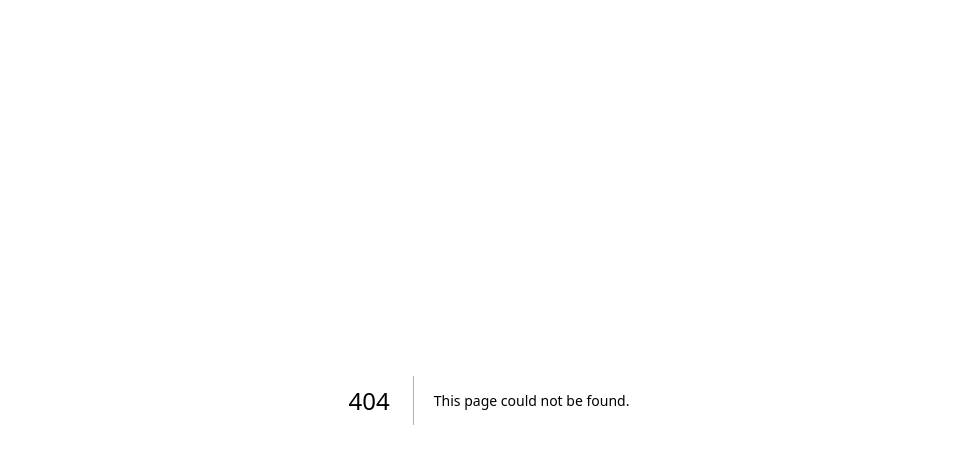
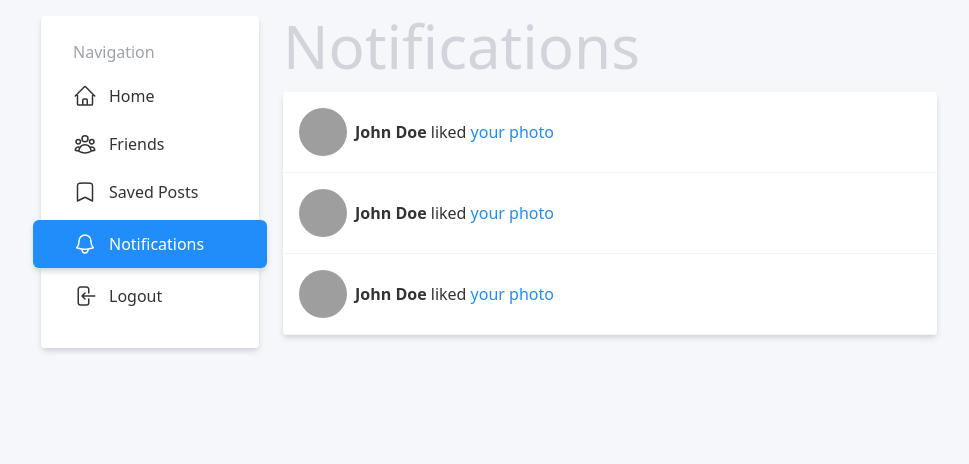
Before and after one commit to korbal/social-media, a Next.js app: page /notifications in a window 1280 px wide. Before the commit this address had no page. Shown: the top 464 px of the page, without its empty margins (151-1120 px from the left). Built offline with nearby package versions, Linux system fonts and the light colour scheme; grey boxes are pictures that could not be loaded.

Commit message:
feat: Add active state to Saved Posts and Notifications links.

```diff
--- a/components/NavigationCard.js
+++ b/components/NavigationCard.js
@@ -61,7 +61,14 @@ export default function NavigationCard() {
           </svg>
           Friends
         </Link>
-        <a href="" className={nonactiveElementClasses}>
+        <a
+          href="/saved"
+          className={
+            pathname === "/saved"
+              ? activeElementClasses
+              : nonactiveElementClasses
+          }
+        >
           <svg
             xmlns="http://www.w3.org/2000/svg"
             fill="none"
@@ -78,7 +85,14 @@ export default function NavigationCard() {
           </svg>
           Saved Posts
         </a>
-        <Link href="" className={nonactiveElementClasses}>
+        <Link
+          href="/notifications"
+          className={
+            pathname === "/notifications"
+              ? activeElementClasses
+              : nonactiveElementClasses
+          }
+        >
           <svg
             xmlns="http://www.w3.org/2000/svg"
             fill="none"
--- /dev/null
+++ b/pages/notifications.js
@@ -0,0 +1,69 @@
+import Layout from "@/components/Layout";
+import Card from "@/components/Card";
+import Avatar from "@/components/Avatar";
+import Link from "next/link";
+
+export default function NotificationsPage() {
+  return (
+    <Layout>
+      <h1 className="text-6xl mb-4 text-gray-300">Notifications</h1>
+      <Card noPadding={true}>
+        <div>
+          <div className="flex gap-2 items-center border-b border-b-gray-100 p-4">
+            <Link href={"/profile"}>
+              <Avatar />
+            </Link>
+            <div>
+              <Link
+                href={"/profile"}
+                className={"font-semibold hover:underline"}
+              >
+                John Doe
+              </Link>{" "}
+              liked{" "}
+              <Link href="/" className={"text-socialBlue hover:underline"}>
+                your photo
+              </Link>
+            </div>
+          </div>
+
+          <div className="flex gap-2 items-center border-b border-b-gray-100 p-4">
+            <Link href={"/profile"}>
+              <Avatar />
+            </Link>
+            <div>
+              <Link
+                href={"/profile"}
+                className={"font-semibold hover:underline"}
+              >
+                John Doe
+              </Link>{" "}
+              liked{" "}
+              <Link href="/" className={"text-socialBlue hover:underline"}>
+                your photo
+              </Link>
+            </div>
+          </div>
+
+          <div className="flex gap-2 items-center border-b border-b-gray-100 p-4">
+            <Link href={"/profile"}>
+              <Avatar />
+            </Link>
+            <div>
+              <Link
+                href={"/profile"}
+                className={"font-semibold hover:underline"}
+              >
+                John Doe
+              </Link>{" "}
+              liked{" "}
+              <Link href="/" className={"text-socialBlue hover:underline"}>
+                your photo
+              </Link>
+            </div>
+          </div>
+        </div>
+      </Card>
+    </Layout>
+  );
+}
--- /dev/null
+++ b/pages/saved.js
@@ -0,0 +1,11 @@
+import Layout from "../components/Layout";
+import PostCard from "../components/PostCard";
+export default function SavedPostsPage() {
+  return (
+    <Layout>
+      <h1 className="text-6xl mb-4 text-gray-300">Saved posts</h1>
+      <PostCard />
+      <PostCard />
+    </Layout>
+  );
+}
```
